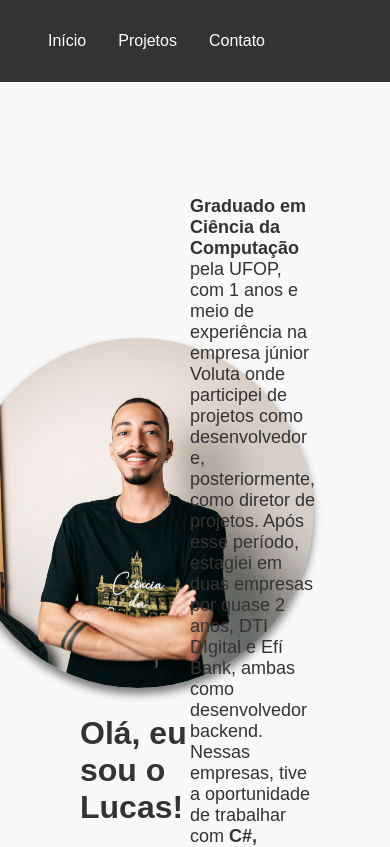
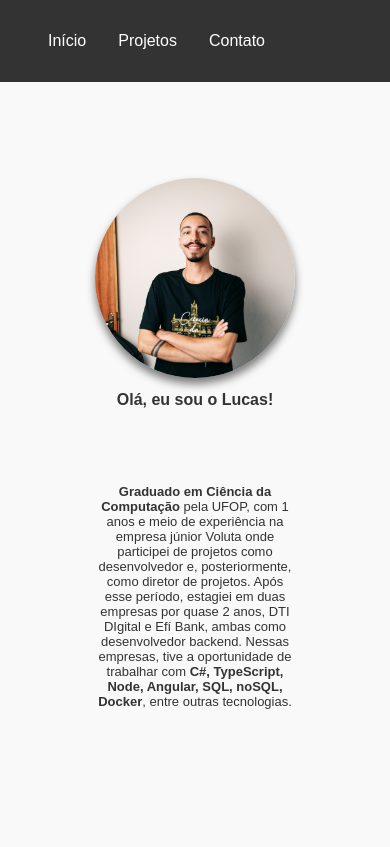
Before and after one commit to lucassouza4/portifolio, a React (Vite) app: page / in a window 390 px wide. Shown: the top 847 px of the page. Built offline with nearby package versions, Linux system fonts and the light colour scheme; no server answers.

Commit message:
correções de responsividade

```diff
--- a/src/styles/home.css
+++ b/src/styles/home.css
@@ -1,3 +1,4 @@
+/* Estilo base */
 .home {
   display: flex;
   flex-direction: row;
@@ -40,3 +41,49 @@
   color: white;
   border-radius: 5px;
 }
+
+/* Estilos responsivos */
+@media (max-width: 960px) {
+  .home {
+    flex-direction: column;
+    text-align: center;
+  }
+
+  .apresentacao {
+    width: 100%;
+    padding: 1rem;
+  }
+
+  .imagePerfil {
+    width: 250px;
+    height: 250px;
+  }
+
+  .home h1 {
+    font-size: large;
+  }
+
+  .home p {
+    font-size: medium;
+  }
+}
+
+@media (max-width: 480px) {
+  .imagePerfil {
+    width: 200px;
+    height: 200px;
+  }
+
+  .home h1 {
+    font-size: medium;
+  }
+
+  .home p {
+    font-size: small;
+  }
+
+  .home a {
+    padding: 0.5rem 0.8rem;
+    font-size: small;
+  }
+}
--- a/src/styles/projects.css
+++ b/src/styles/projects.css
@@ -3,6 +3,7 @@
   text-align: center;
   height: 100%;
 }
+
 .projects {
   display: flex;
   flex-direction: row;
@@ -11,3 +12,10 @@
   justify-content: space-between;
   align-items: center;
 }
+
+/* Estilo responsivo */
+@media (max-width: 960px) {
+  .projects {
+    justify-content: center;
+  }
+}
```
